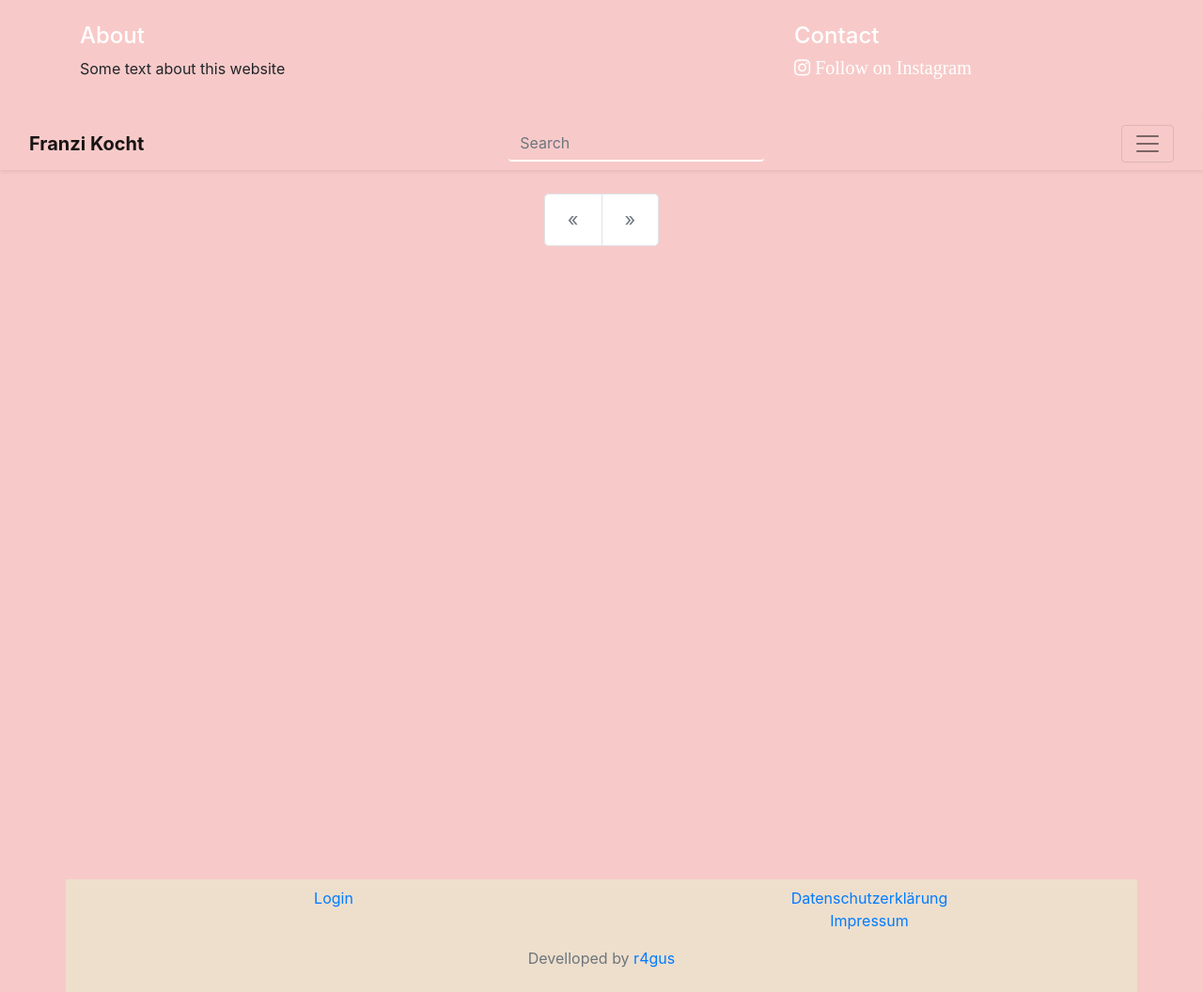
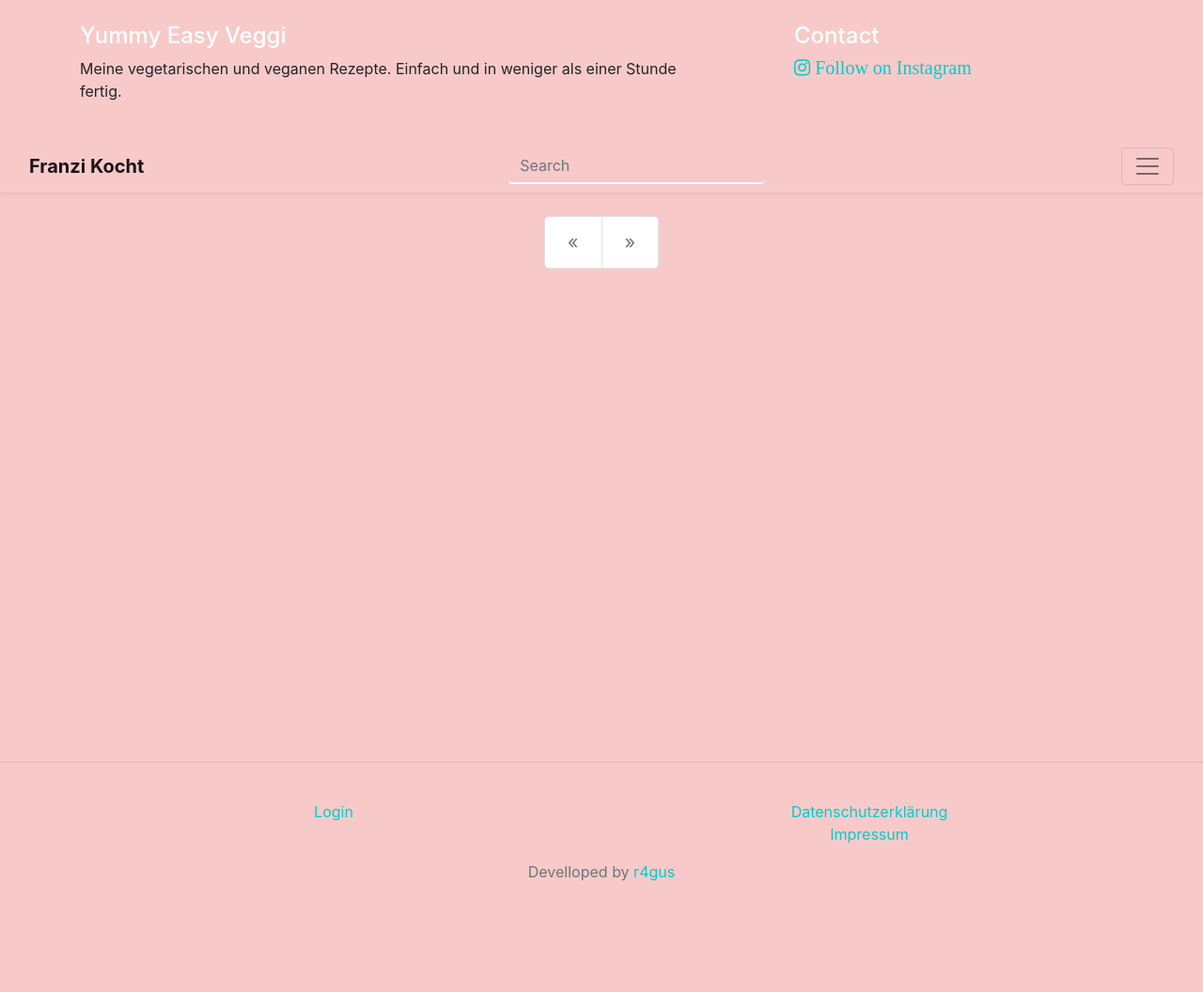
Before and after one commit to r4gus/Blogger, a Flask app: page / in a window 1280 px wide. Shown: the whole page at 94% size. After the commit the page ends 938 px from the top, so only its background shows below. Run offline with Flask 2, Linux system fonts and the light colour scheme; data that the repository does not hold is empty; some libraries are stand-ins or nearby versions.

Commit message:
footer enhanced

```diff
--- a/app/static/css/main.css
+++ b/app/static/css/main.css
@@ -13,16 +13,29 @@ html, body {
 }
 
 
-a.link:link {
+a.cyan {
+	color: #00cccc;
+}
+
+a.cyan:visited {
+	color: #00cccc;
+}
+
+a.cyan:hover {
+	color: white;
+	text-decoration: none;
+}
+
+a.cyan:active {
+	color: #00cccc;
+}
+
+a.reversed-link {
 	color: black;
 }
 
-a.link:visited {
-	color: black;
-}
-
-a.link:hover {
-	color: #00ffff;
+a.reversed-link:hover {
+	color: #00cccc;
 	text-decoration: none;
 }
 
@@ -58,16 +71,12 @@ input.search-box:focus {
 
 
 .footer {
-	background-color: #eedfcc;
+	background-color: #F7CAC9;
 	height: 120px;
 }
 
 .content {
-	min-height: calc(100vh - 70px);
-}
-
-a.link {
-	color: #cd4f39;
+	min-height: calc(100vh - 235px); /* used to stick the footer to the bottom */
 }
 
 .fa {
--- a/app/templates/footer.html
+++ b/app/templates/footer.html
@@ -1,19 +1,18 @@
-
-<footer class="container footer">
+<div class="container">
     <div class="row py-2">
         <div class="col text-center">
         {% if current_user.is_authenticated == False %}
-	<a href="{{ url_for('auth.login') }}">Login</a>
+        <a class="cyan" href="{{ url_for('auth.login') }}">Login</a>
         {% endif %}
         </div>
         <div class="col text-center footer-1">
-        <a href="{{ url_for('main.dsgvo') }}">Datenschutzerklärung</a><br>
-	    <a href="{{ url_for('main.impressum') }}">Impressum</a>
+            <a class="cyan" href="{{ url_for('main.dsgvo') }}">Datenschutzerklärung</a><br>
+            <a class="cyan" href="{{ url_for('main.impressum') }}">Impressum</a>
         </div>
     </div>
     <div class="row py-2 align-items-end">
         <div class="col text-center">
-        Develloped by <a href="https://github.com/r4gus">r4gus</a>
+            Develloped by <a class="cyan" target="_blank" href="https://github.com/r4gus">r4gus</a>
         </div>
     </div>
-</footer>
+</div>
--- a/app/templates/legal/dsgvo_datenschutzerklärung.html
+++ b/app/templates/legal/dsgvo_datenschutzerklärung.html
@@ -12,7 +12,7 @@
 <h3>I. Informationen über uns als Verantwortliche</h3>
 <p>Verantwortlicher Anbieter dieses Internetauftritts im datenschutzrechtlichen Sinne ist:</p>
 <p><!--<span
-style="color:#ff0000;">Musterfirma/Musterunternehmer-->Franzi Kocht<br>Steinertgasse 10<br>73434 Aalen<br>Deutschland</span></p>
+style="color:#ff0000;">Musterfirma/Musterunternehmer-->David Sugar<br>Steinertgasse 10<br>73434 Aalen<br>Deutschland</span></p>
 <p><!--<span style="color: #ff0000;">Telefon: Telefonnummer<br>Telefax:Faxnummer--><br>E-Mail: info@franzi-kocht.de</span></p>
 <p>Datenschutzbeauftragte/r beim Anbieter ist:</p>
 <p><!--<span style="color: #ff0000;">-->David Sugar&nbsp;</span></p>
--- a/app/templates/new_navbar.html
+++ b/app/templates/new_navbar.html
@@ -3,14 +3,14 @@
     <div class="container">
         <div class="row">
             <div class="col-sm-8 col-md-7 py-4">
-                <h4 class="text-white">About</h4>
-                <p>Some text about this website</p>
+                <h4 class="text-white">Yummy Easy Veggi</h4>
+                <p>Meine vegetarischen und veganen Rezepte. Einfach und in weniger als einer Stunde fertig.</p>
             </div>
             <div class="col-sm-4 offset-md-1 py-4">
                 <h4 class="text-white">Contact</h4>
                 <ul class="list-unstyled">
                     <li>
-                        <a class="text-white fa fa-instagram" href="https://www.instagram.com/franzi.kocht/" target="_blank"> Follow on Instagram</a>
+                        <a class="fa fa-instagram cyan" href="https://www.instagram.com/franzi.kocht/" target="_blank"> Follow on Instagram</a>
                     </li>
                 </ul>
             </div>
--- a/app/templates/posts.html
+++ b/app/templates/posts.html
@@ -9,7 +9,7 @@
             {% endif %}
 		</a>
     		    <div class="card-body">
-			    <h4 class="card-title"><a class="link" href="{{ url_for('main.post', id=post.id) }}">{{ post.title }}</a></h4>
+			    <h4 class="card-title"><a class="reversed-link" href="{{ url_for('main.post', id=post.id) }}">{{ post.title }}</a></h4>
 			<p class="card-text">{{ post.short }}</p>
 			<p class="card-text"><small class="text-muted">{{ moment(post.timestamp).fromNow(refresh=True) }}</small></p>
     		    </div>
--- a/app/templates/sweetbootstrap.html
+++ b/app/templates/sweetbootstrap.html
@@ -30,7 +30,8 @@
       <main role="main">
         {% block content %}{% endblock %}
       </main>
-      <footer class="text-muted">
+      <hr>
+      <footer class="footer mt-auto text-muted py-3">
         {% block footer %}{% endblock %}
       </footer>
   </div>
--- a/app/templates/user/user_card.html
+++ b/app/templates/user/user_card.html
@@ -4,7 +4,7 @@
     class="mr-3 mt-3 rounded-circle" style="width: 120px; height: 120px;" alt="...">
 
     <div class="media-body">
-        <a class="link" href="{{ url_for('user.user_info', username=user.username) }}">
+        <a class="link cyan" href="{{ url_for('user.user_info', username=user.username) }}">
             <h4 class="card-title">{{ user.username }}</h4>
         </a>
         <small><i>Member since: {{ moment(user.member_since).format('LL') }}</i></small>
```
Lines whose indentation alone changed are shown as unchanged.
